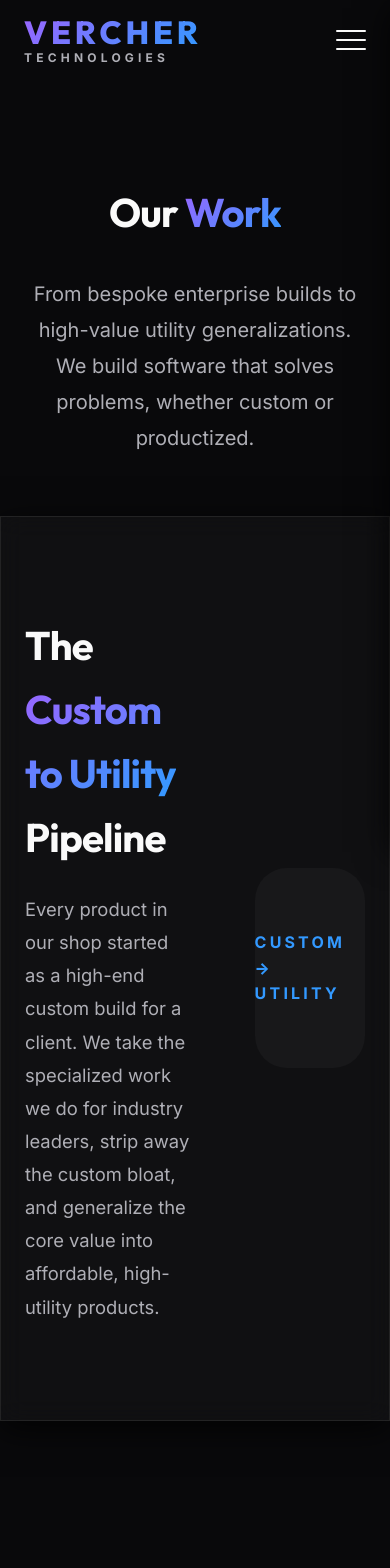
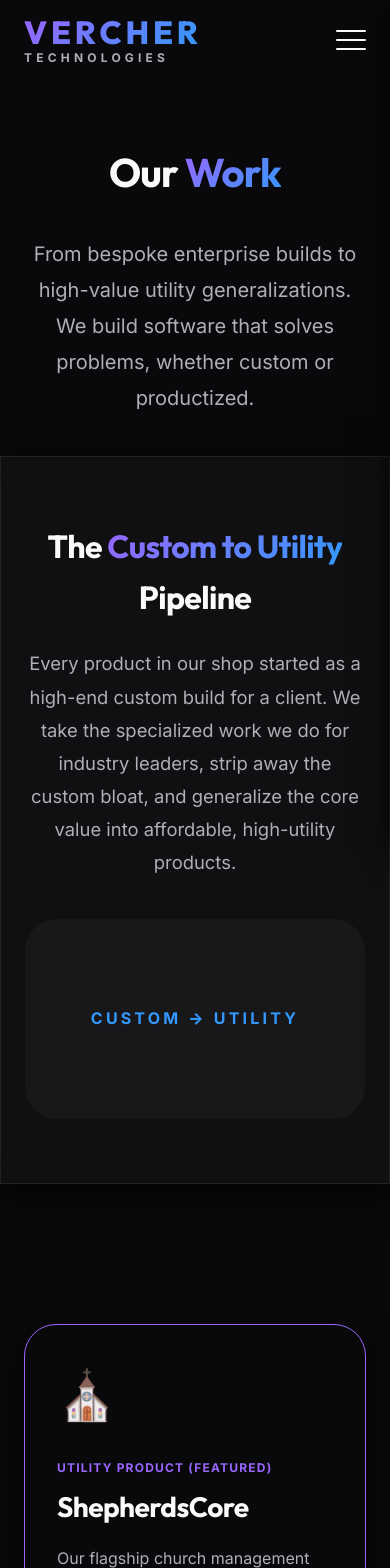
Before and after one commit to jvercher71/website, a React (Vite) app: page /projects in a window 390 px wide. Shown: the top 1568 px of the page. Built offline with nearby package versions, Linux system fonts and the light colour scheme.

Commit message:
fix(mobile): stack Custom to Utility pipeline and project grid on mobile

```diff
--- a/src/pages/ProjectsPage.css
+++ b/src/pages/ProjectsPage.css
@@ -145,7 +145,41 @@
 }
 
 @media (max-width: 768px) {
+  .projects-hero {
+    padding: 60px 0 40px;
+  }
+
   .projects-title {
     font-size: 2.5rem;
   }
+
+  .model-explanation {
+    padding: 4rem 0;
+    margin-bottom: 40px;
+  }
+
+  .model-grid {
+    grid-template-columns: 1fr;
+    gap: 2.5rem;
+    text-align: center;
+  }
+
+  .model-text h2 {
+    font-size: 2rem;
+  }
+
+  .model-visual {
+    max-width: 400px;
+    margin: 0 auto;
+    width: 100%;
+  }
+
+  .projects-grid {
+    grid-template-columns: 1fr;
+    gap: 2rem;
+  }
+
+  .project-card {
+    padding: 2rem;
+  }
 }
```
Also changed, not shown: 1 other file (tests, documents, lock files or other folders).
